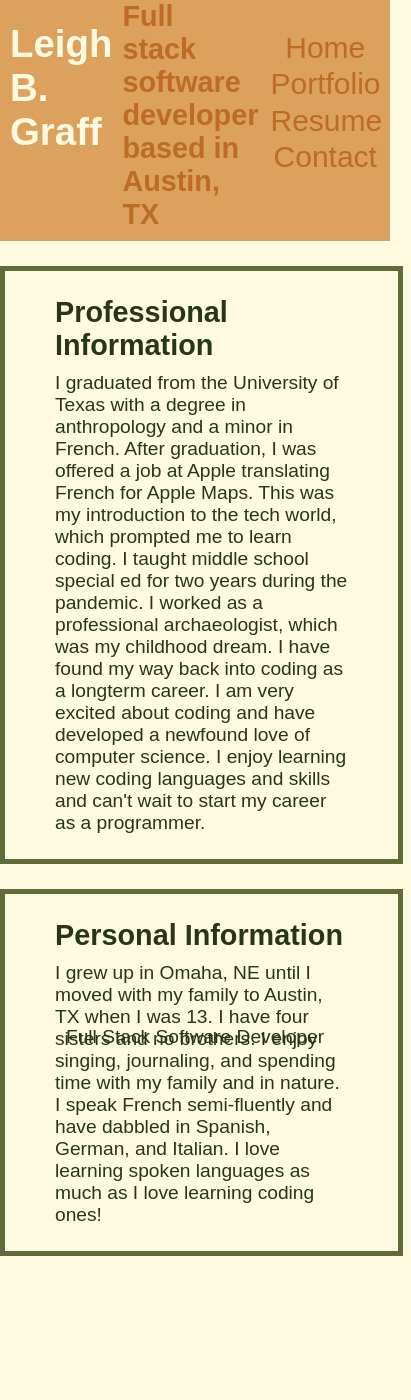
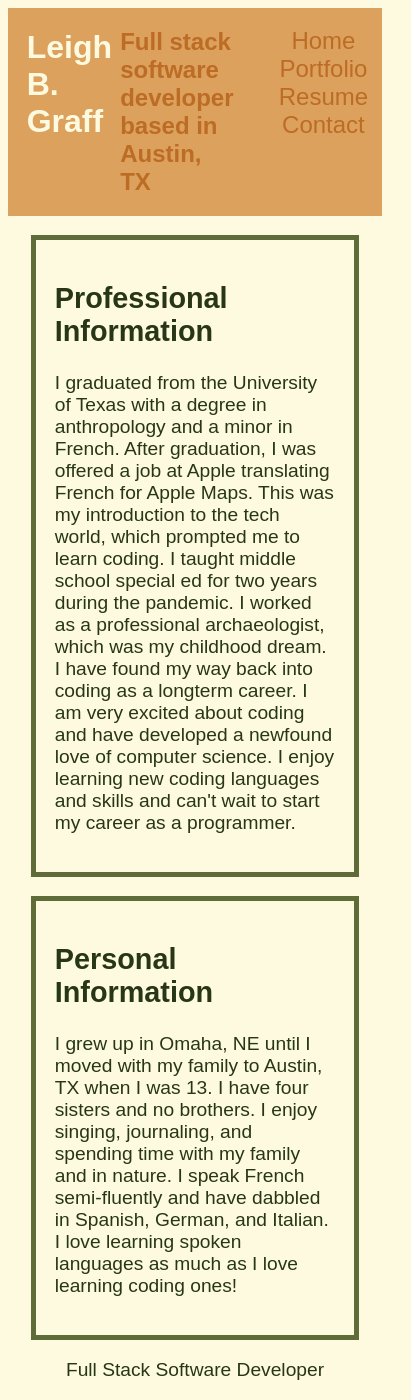
Before and after one commit to Lbgraff/react-portfolio, a React (Vite) app: page / in a window 390 px wide. Shown: the whole page, 411 px wide, since content can reach past the window. Before the commit the page ends 1256 px from the top, so only its background shows below. Built offline with nearby package versions, Linux system fonts and the light colour scheme.

Commit message:
changes to CSS styling to make more mobile-responsive

```diff
--- a/pages/Resume.jsx
+++ b/pages/Resume.jsx
@@ -25,17 +25,17 @@ export default function Resume() {
                     Users input ingredients to make a call to a library of recipes.{"\n"}
                     Front-end developer{"\n"}
                     HTML, JavaScript{"\n"}
-
+                    {"\n"}
                     Love Connect | <a href='https://github.com/olivercappis/project-2'>Link to Github</a> | <a href='https://loveconnect.onrender.com'>Deployed Link</a>{"\n"}
                     Front and back-end dating site application that stores data in multiple connecting databases.{"\n"}
                     Front-end developer{"\n"}
                     HTML, JavaScript, Handlebars{"\n"}
-
+                    {"\n"}
                     Exit-Survey App | <a href='https://github.com/wzieb/Exit-Survey'>Link to Github</a> | <a href='https://loveconnect.onrender.com'>Deployed Link</a>{"\n"}
                     Front and back-end application for managing end-of-course surveys.{"\n"}
                     Front end developer{"\n"}
                     JavaScript, React{"\n"}
-
+                    {"\n"}
                 </strong></p>{"\n"}
                 {"\n"}
                 <h2>Relevant Experience</h2>
--- a/src/App.css
+++ b/src/App.css
@@ -3,42 +3,40 @@
   display: flex;
   justify-content: space-evenly;
   font-family: 'copperplate', fantasy;
-}
+  width: 100%;
 
-.main-container {
-  width: 100vw;
-  height: 90vh;
 }
 
 nav ul {
   display: flex;
   flex-wrap: wrap;
   justify-content: space-evenly;
-  width: 100%;
   list-style: none;
+  text-align: left;
+  padding-right: 5%;
 }
 
 header h1 {
-  width: 30%;
+  padding-left: 5%;
+  padding-right: 5%;
+  width: 20%;
   color: #fefae0;
+  font-size: xx-large;
   display: block;
-  margin-top: 3%;
-  padding: 10px;
 }
 
 header h2 {
   width: 30%;
   color: #bc6c25;
+  font-size: x-large;
 }
 
 header nav {
   width: 70%;
-  padding: 30px;
 }
 
 nav ul li {
-  padding: 1%;
-  font-size: 30px;
+  font-size: x-large;
 }
 
 nav ul li a:link {
@@ -58,43 +56,37 @@ nav ul li a:visited {
 }
 
 #professional-info {
-  padding: 25px;
-  padding-left: 50px;
-  padding-right: 50px;
+  padding: 5%;
   border: 5px #606c38 solid;
   color: #283618;
   margin: auto;
-  margin-top: 25px;
-  margin-bottom: 25px;
+  margin-top: 5%;
   width: 75%;
 }
 
 #personal-info {
-  padding: 25px;
-  padding-left: 50px;
-  padding-right: 50px;
+  padding: 5%;
   border: 5px #606c38 solid;
   color: #283618;
   margin: auto;
-  margin-top: 25px;
-  margin-bottom: 25px;
+  margin-top: 5%;
+  margin-bottom: 5%;
   width: 75%;
 }
 
 #contact-info ul li {
   list-style: none;
-  padding: 5px;
+  padding: 5%;
 }
 
 .contact-info {
   text-align: center;
   border: 5px #606c38 solid;
-  padding: 25px;
-  margin: 25px;
-  width: fit-content;
+  padding: 5%;
+  width: 75%;
   margin: auto;
-  margin-top: 15px;
-  margin-bottom: 15px;
+  margin-top: 5%;
+  margin-bottom: 5%;
 }
 
 .contact-info p {
@@ -103,53 +95,46 @@ nav ul li a:visited {
   align-items: center;
 }
 
-.body-text {
-  padding: 10px;
-}
-
 .card-body {
   border: 5px #606c38 solid;
-  padding: 25px;
-  width: fit-content;
+  padding: 5%;
+  width: 75%;
   margin: auto;
-  margin-top: 25px;
-  margin-bottom: 25px;
+  margin-top: 5%;
+  margin-bottom: 5%;
+
 }
 
 .cardLink {
   display: block;
   text-align: center;
-  padding: 3px;
 }
 
 .cardGithub {
   display: block;
   text-align: center;
-  padding: 3px;
 }
 
 .cardName {
   display: block;
   text-align: center;
   color: #283618;
-  font-size: 20pt;
-  padding: 3px;
+  font-size: large;
 }
 
 .resume-body-text {
   border: 5px #606c38 solid;
-  margin: 25px;
-  padding: 25px;
+  width: 75%;
+  padding: 5%;
+  margin: 5%;
 }
 
 .resume-body-text h1 {
   text-align: center;
-  padding: 5px;
 }
 
 .resume-body-text h2 {
   text-align: center;
-  padding: 5px;
 }
 
 .resume-contact {
--- a/src/index.css
+++ b/src/index.css
@@ -1,73 +1,3 @@
-/* :root {
-  font-family: Inter, system-ui, Avenir, Helvetica, Arial, sans-serif;
-  line-height: 1.5;
-  font-weight: 400;
-
-
-  font-synthesis: none;
-  text-rendering: optimizeLegibility;
-  -webkit-font-smoothing: antialiased;
-  -moz-osx-font-smoothing: grayscale;
-}
-
-a {
-  font-weight: 500;
-  color: #646cff;
-  text-decoration: inherit;
-}
-a:hover {
-  color: #535bf2;
-}
-
-
-body {
-  margin: 0;
-  display: flex;
-  place-items: center;
-
-}
-
-h1 {
-  font-size: 3.2em;
-  line-height: 1.1;
-}
-
-button {
-  border-radius: 8px;
-  border: 1px solid transparent;
-  padding: 0.6em 1.2em;
-  font-size: 1em;
-  font-weight: 500;
-  font-family: inherit;
-  background-color: #1a1a1a;
-  cursor: pointer;
-  transition: border-color 0.25s;
-}
-button:hover {
-  border-color: #646cff;
-}
-button:focus,
-button:focus-visible {
-  outline: 4px auto -webkit-focus-ring-color;
-}
-
-@media (prefers-color-scheme: light) {
-  :root {
-    color: #213547;
-    background-color: #ffffff;
-  }
-  a:hover {
-    color: #747bff;
-  }
-  button {
-    background-color: #f9f9f9;
-  }
-} */
-
-*{
-  margin:0px;
-  padding:0px;
-}
 body{
   color: #283618;
   font-family: Arial, Helvetica, sans-serif;
@@ -75,14 +5,14 @@ body{
   font-size: larger;
 }
 
-h2 {
-  padding-bottom: 10px;
+.cardImage {
+  height: 40%;
+  width: 65%;
+  border: 5px #606c38 solid;
 }
 
-.cardImage {
-  height: 500px;
-  width: 850px;
-  border: 5px #606c38 solid;
+img {
+  justify-content: center;
 }
 
 a:link {
```
